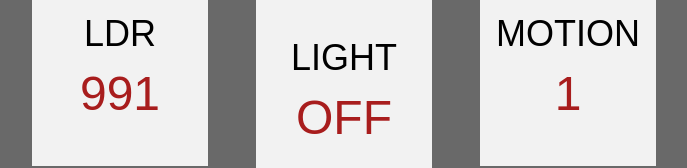
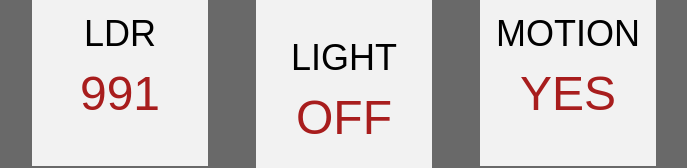
Before and after one commit to arskiir/smart-light-station-frontend, a Next.js app: page / in a window 1280 px wide. Shown: the part 483-651 px from the top of the page, without its empty margins (296-983 px from the left). Built offline with nearby package versions, Linux system fonts and the light colour scheme; a web font is replaced by a local one.

Commit message:
🚧 yes or no for motion papre

```diff
--- a/components/paper/Motion.tsx
+++ b/components/paper/Motion.tsx
@@ -3,7 +3,13 @@ import { DeviceState } from '../../types/device-state'
 import Paper from './base'
 
 const MotionPaper: FC<{ value?: DeviceState['Motion'] }> = ({ value }) => {
-  return <Paper img="/paper_motion.png" title="MOTION" value={value}></Paper>
+  return (
+    <Paper
+      img="/paper_motion.png"
+      title="MOTION"
+      value={value === undefined ? '' : value === 1 ? 'YES' : 'NO'}
+    ></Paper>
+  )
 }
 
 export default MotionPaper
```
